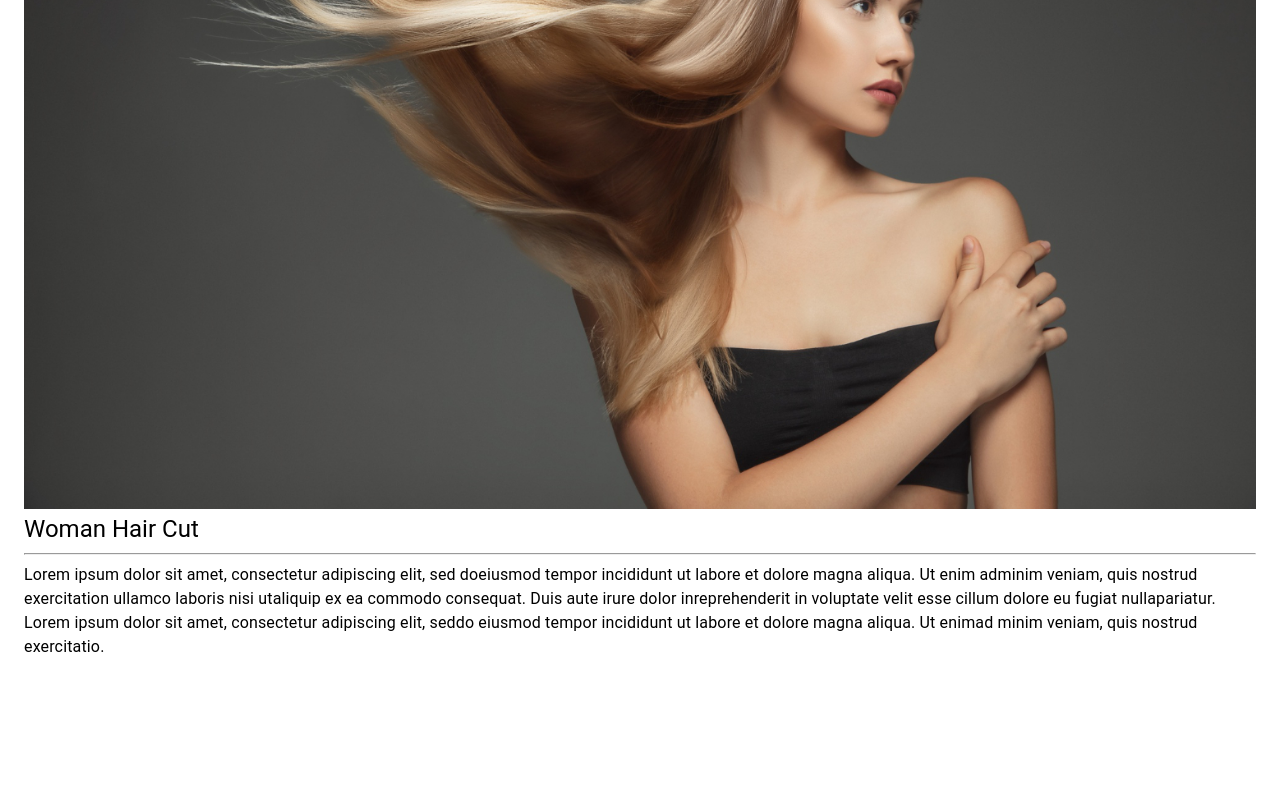
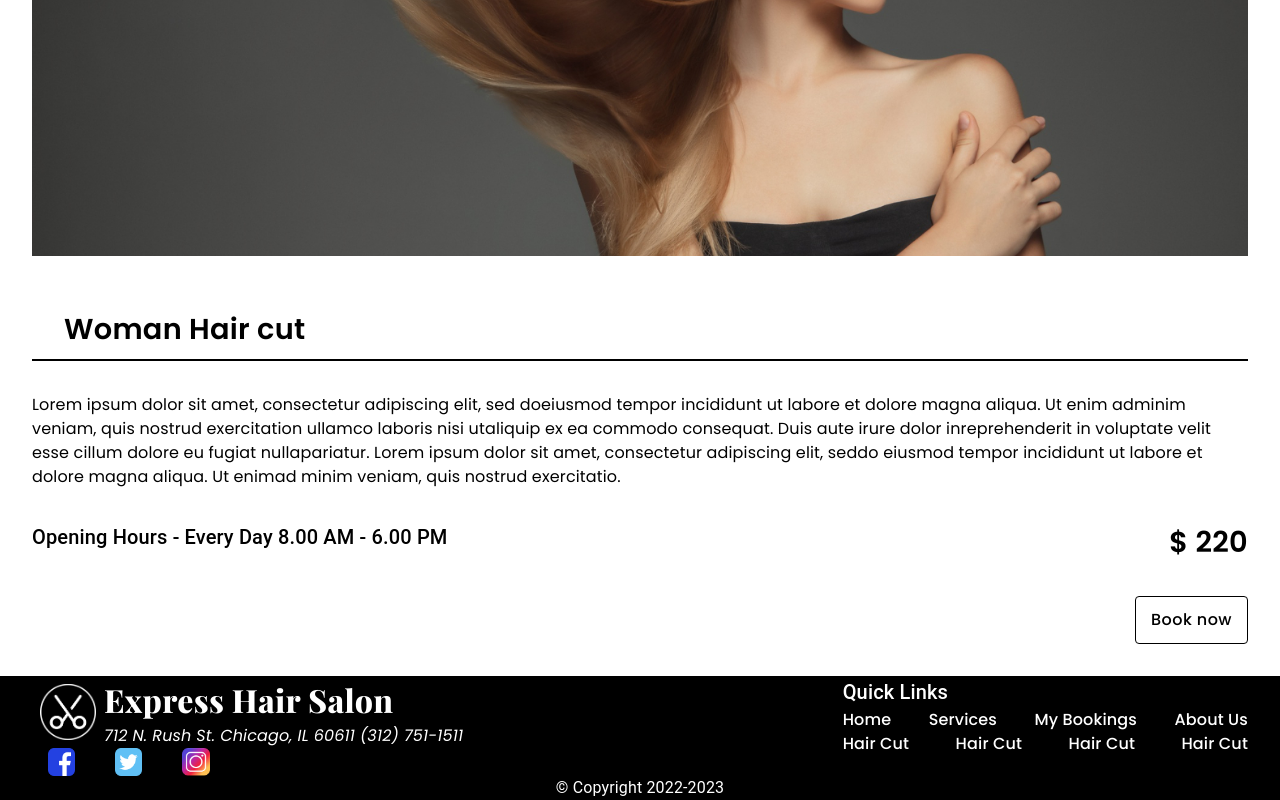
Before and after one commit to darshaka1234/Express-Salon, a React (Create React App) app in the folder client/: page /service in a window 1280 px wide. Shown: the part 416-1216 px from the top of the page. Before the commit the page ends 1099 px from the top, so only its background shows below. Built offline with nearby package versions, Linux system fonts and the light colour scheme.

Commit message:
servicepage completed

```diff
--- a/client/src/screens/ServicePage.jsx
+++ b/client/src/screens/ServicePage.jsx
@@ -1,26 +1,57 @@
-import { Box, Typography } from "@mui/material";
+import { Box, styled, Typography } from "@mui/material";
 import React from "react";
 import NavBar from "../components/navbar/NavBar";
 import { textData } from "../data/rowData";
+import SectionDivider, { Title } from "../components/SectionDivider";
+import Footer from "../components/footer/Footer";
+import { Paragraph } from "./HomePage";
+import CustomeButton from "../components/CustomButton";
+import { useNavigate } from "react-router-dom";
+
+export const ServiceDiv = styled("div")(({ theme }) => ({
+  display: "flex",
+  flexDirection: "row",
+  justifyContent: "space-between",
+  margin: "0 2rem",
+  [theme.breakpoints.down("sm")]: {
+    flexDirection: "column",
+  },
+}));
+
+export const ServiceImage = styled("img")(({ theme }) => ({
+  width: "95%",
+  height: "auto",
+  objectFit: "cover",
+  maxHeight: "70vh",
+  margin: "2rem",
+  [theme.breakpoints.down("sm")]: {
+    width: "80%",
+  },
+}));
 
 const ServicePage = () => {
+  const navigate = useNavigate();
   return (
-    <Box justifyContent={"center"} m="1.5rem">
+    <Box>
       <NavBar />
-      <img
-        src="./assets/1.jpg"
-        alt=""
-        style={{
-          width: "100%",
-          height: "auto",
-          objectFit: "cover",
-          maxWidth: "100%",
-          maxHeight: "80%",
-        }}
-      />
-      <Typography variant="h5">Woman Hair Cut</Typography>
-      <hr />
-      <Typography>{textData}</Typography>
+      <ServiceImage src="./assets/1.jpg" alt="service_image" />
+      <SectionDivider title={"Woman Hair cut"} />
+      <Paragraph m={"0 2rem"}>{textData}</Paragraph>
+      <ServiceDiv>
+        <Typography variant="h6">
+          Opening Hours - Every Day 8.00 AM - 6.00 PM
+        </Typography>
+        <Title sx={{ m: 0 }}>$ 220</Title>
+      </ServiceDiv>
+      <div style={{ textAlign: "right", margin: "2rem" }}>
+        <CustomeButton
+          text={"Book now"}
+          variant={"outlined"}
+          handleClick={() => navigate("/bookings")}
+        />
+      </div>
+
+      <Footer />
     </Box>
   );
 };
```
